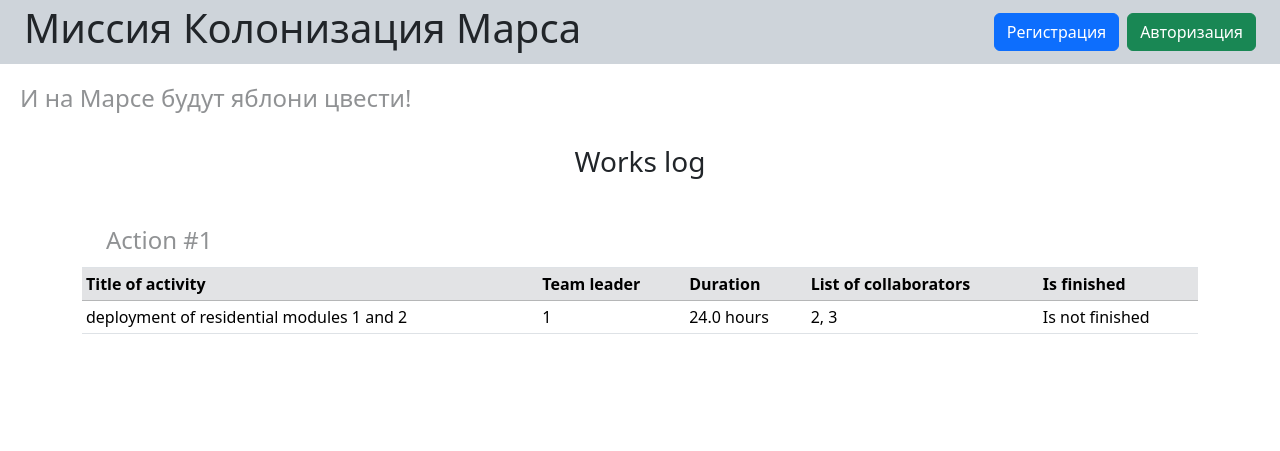
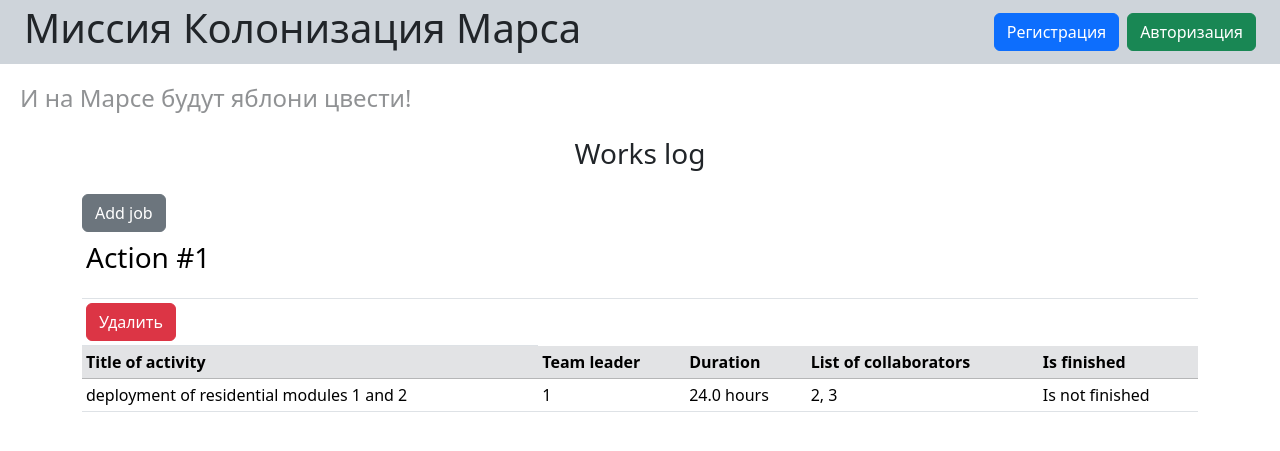
Before and after one commit to VND0/alchemy1, a Flask app: page / in a window 1280 px wide. Shown: the top 451 px of the page. Run offline with Flask 3, Linux system fonts and the light colour scheme; data comes from the database, SQL or seed files in the repository.

Commit message:
Added jobs deletion

```diff
--- a/data/job.py
+++ b/data/job.py
@@ -1,4 +1,5 @@
 import sqlalchemy as sa
+from sqlalchemy import ForeignKey
 
 from .db_session import SqlAlchemyBase
 
@@ -14,3 +15,4 @@ class Job(SqlAlchemyBase):
     start_date = sa.Column(sa.Date)
     end_date = sa.Column(sa.Date)
     is_finished = sa.Column(sa.Boolean)
+    creator = sa.Column(sa.Integer, ForeignKey("users.id"))
--- a/main.py
+++ b/main.py
@@ -1,6 +1,6 @@
 from datetime import datetime as dt, timedelta as td, date
 
-from flask import Flask, render_template, redirect
+from flask import Flask, render_template, redirect, request, abort
 from flask_login import LoginManager, login_required, logout_user, current_user, login_user
 from sqlalchemy.exc import IntegrityError
 from werkzeug.security import generate_password_hash, check_password_hash
@@ -62,7 +62,7 @@ def add_jobs():
 
     jobs = [
         Job(team_leader=1, work_size=15, collaborators="2, 3", start_date=dt.now(), is_finished=False,
-            job="deployment of residential modules 1 and 2", end_date=(dt.now() + td(hours=10)))
+            job="deployment of residential modules 1 and 2", end_date=(dt.now() + td(hours=10)), creator=1)
     ]
     session.add_all(jobs)
     session.commit()
@@ -141,7 +141,8 @@ def add_job(form: JobForm):
         collaborators=form.collab_list.data,
         start_date=date.today(),
         end_date=(dt.now() + td(hours=form.work_size.data)).date(),
-        is_finished=form.is_finished.data
+        is_finished=form.is_finished.data,
+        creator=current_user.id
     )
     try:
         session = db_session.create_session()
@@ -152,7 +153,7 @@ def add_job(form: JobForm):
 
 
 @app.route("/new-job", methods=["POST", "GET"])
-@login_required  # Странно, если любой посетитель сможет менять информацию
+@login_required
 def new_job():
     err = None
     form = JobForm()
@@ -162,6 +163,24 @@ def new_job():
             return redirect("/")
 
     return render_template("add_job.html", title="Adding a job", err=err, form=form)
+
+
+@app.get("/del-job")
+@login_required
+def del_job():
+    who = current_user.id
+    what = request.args.get("which")
+
+    session = db_session.create_session()
+    job = session.query(Job).filter(Job.id == what).one_or_none()
+    if job is None:
+        abort(400)
+    if job.creator != who and who != 1:
+        abort(403)
+
+    session.delete(job)
+    session.commit()
+    return redirect("/")
 
 
 @app.get("/")
--- a/templates/index.html
+++ b/templates/index.html
@@ -1,15 +1,18 @@
 {% extends "base.html" %}
 {% block content %}
-    <div class="d-flex flex-column align-items-center container">
-        <h3 class="my-4">Works log</h3>
+    <div class="container">
+        <h3 class="my-4 text-center">Works log</h3>
+        <a href="/new-job" class="btn btn-secondary">Add job</a>
         <table class="table table-sm">
-
             {% for job in jobs %}
                 <thead>
                 <tr>
                     <td colspan="5">
-                        <h4 class="align-self-start">Action #{{ loop.index }}</h4>
+                        <p class="align-self-start fs-3">Action #{{ loop.index }}</p>
                     </td>
+                </tr>
+                <tr>
+                    <td><a href="/del-job?which={{ job.id }}" class="btn btn-danger">Удалить</a></td>
                 </tr>
                 <tr class="table-secondary">
                     <th scope="col">Title of activity</th>
```
